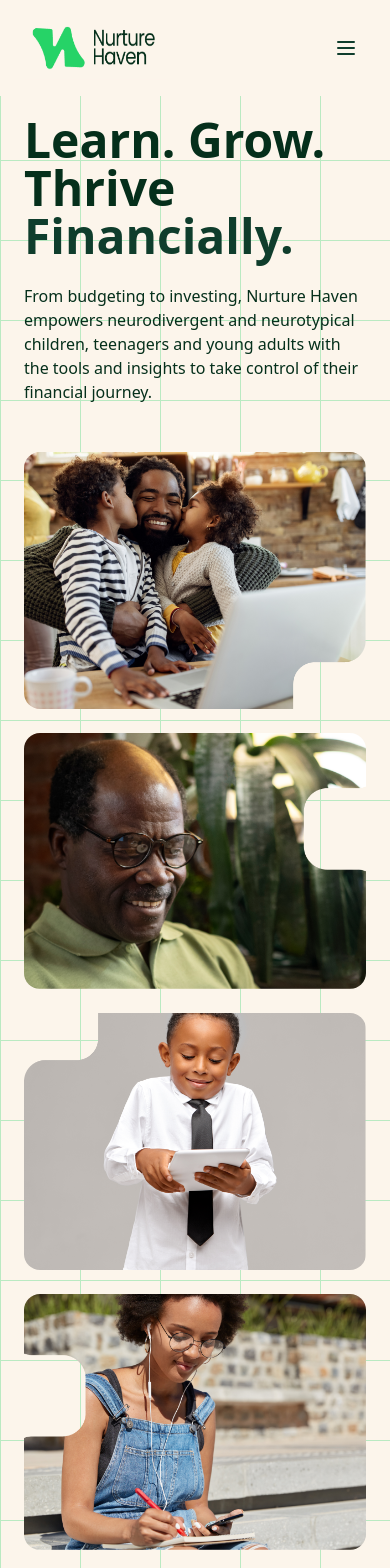
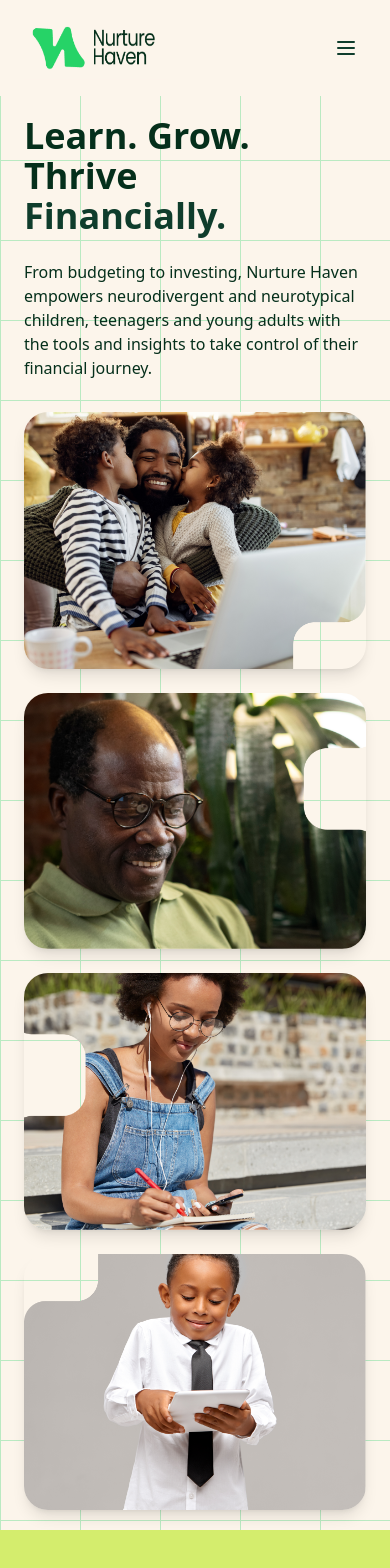
Before and after one commit to Adesmith001/nature-heaven-landing, a React (Vite) app: page / in a window 390 px wide. Shown: the top 1568 px of the page. Built offline with nearby package versions, Linux system fonts and the light colour scheme.

Commit message:
finishing touches

```diff
--- a/src/components/HeroSection.jsx
+++ b/src/components/HeroSection.jsx
@@ -41,14 +41,14 @@ const HeroSection = () => {
             </div>
 
             {/* Decorative Coins - Bottom Left (Coin 3) */}
-            <div className="absolute -bottom-20 left-0 w-100 h-100 pointer-events-none hidden md:block z-20">
+            <div className="absolute -bottom-20 left-0 w-100 h-100 pointer-events-none hidden lg:block z-20">
                 <div className="relative w-full h-full">
                     <img src="/coin3.png" alt="" className="w-full h-full object-contain" />
                 </div>
             </div>
 
             {/* Decorative Coins - Bottom Center (Coin 2 & 1) */}
-            <div className="absolute -bottom-20 left-1/2 -translate-x-1/2 w-96 h-80 pointer-events-none hidden md:block z-20">
+            <div className="absolute -bottom-20 left-1/2 -translate-x-1/2 w-96 h-80 pointer-events-none hidden lg:block z-20">
                 <div className="relative w-full h-full">
                     {/* Large Coin Stack (Coin 2) */}
                     <div className="absolute bottom-20 left-1/2 -translate-x-1/2 w-[160px] h-[160px]">
@@ -72,7 +72,44 @@ const HeroSection = () => {
 
             {/* Main Content */}
             <div className="relative max-w-7xl mx-auto px-6 py-5 z-10">
-                <div className="grid lg:grid-cols-2 gap-12 items-start">
+                {/* Mobile/Tablet Layout */}
+                <div className="lg:hidden">
+                    {/* Text Content - Top */}
+                    <div className="space-y-6 mb-8">
+                        <h1 className="text-4xl md:text-6xl font-bold text-[#052F1B]">
+                            Learn. Grow.
+                            <br />
+                            Thrive
+                            <br />
+                            <span className="text-[#0F3D2C]">Financially.</span>
+                        </h1>
+
+                        <p className="text-[16px] md:text-[18px] text-[#052F1B]">
+                            From budgeting to investing, Nurture Haven empowers neurodivergent and
+                            neurotypical children, teenagers and young adults with the tools and insights
+                            to take control of their financial journey.
+                        </p>
+                    </div>
+
+                    {/* Image Grid - Stacked */}
+                    <div className="grid grid-rows-1 md:grid-cols-2 gap-6">
+                        <div className="w-full aspect-[4/3] rounded-3xl overflow-hidden shadow-lg">
+                            <img src="/hero-section1.png" alt="Family" className="w-full h-full object-cover" />
+                        </div>
+                        <div className="w-full aspect-[4/3] rounded-3xl overflow-hidden shadow-lg">
+                            <img src="/hero-section2.png" alt="Child" className="w-full h-full object-cover" />
+                        </div>
+                        <div className="w-full aspect-[4/3] rounded-3xl overflow-hidden shadow-lg">
+                            <img src="/hero-section3.png" alt="Elderly" className="w-full h-full object-cover" />
+                        </div>
+                        <div className="w-full aspect-[4/3] rounded-3xl overflow-hidden shadow-lg">
+                            <img src="/hero-section4.png" alt="Teen" className="w-full h-full object-cover" />
+                        </div>
+                    </div>
+                </div>
+
+                {/* Desktop Layout */}
+                <div className="hidden lg:grid lg:grid-cols-2 gap-12 items-start">
                     {/* Left Content */}
                     <div className="space-y-6">
                         <h1 className="text-5xl md:text-6xl lg:text-7xl font-bold text-[#052F1B]">
@@ -106,7 +143,7 @@ const HeroSection = () => {
                     </div>
 
                     {/* Right Content - Image Collage (Desktop) */}
-                    <div className="relative h-[600px] hidden lg:block">
+                    <div className="relative h-[600px]">
                         <div className="grid grid-cols-2 gap-6 h-full">
                             {/* Left Column */}
                             <div className="flex flex-col gap-6 h-full">
@@ -133,22 +170,6 @@ const HeroSection = () => {
                             </div>
                         </div>
                     </div>
-
-                    {/* Mobile Image Grid - One by One */}
-                    <div className="flex flex-col gap-6 lg:hidden">
-                        <div className="w-full aspect-[4/3] rounded-2xl overflow-hidden">
-                            <img src="/hero-section1.png" alt="Family" className="w-full h-full object-cover" />
-                        </div>
-                        <div className="w-full aspect-[4/3] rounded-2xl overflow-hidden">
-                            <img src="/hero-section2.png" alt="Elderly" className="w-full h-full object-cover" />
-                        </div>
-                        <div className="w-full aspect-[4/3] rounded-2xl overflow-hidden">
-                            <img src="/hero-section4.png" alt="Teen" className="w-full h-full object-cover" />
-                        </div>
-                        <div className="w-full aspect-[4/3] rounded-2xl overflow-hidden">
-                            <img src="/hero-section3.png" alt="Child" className="w-full h-full object-cover" />
-                        </div>
-                    </div>
                 </div>
             </div>
         </section>
```
